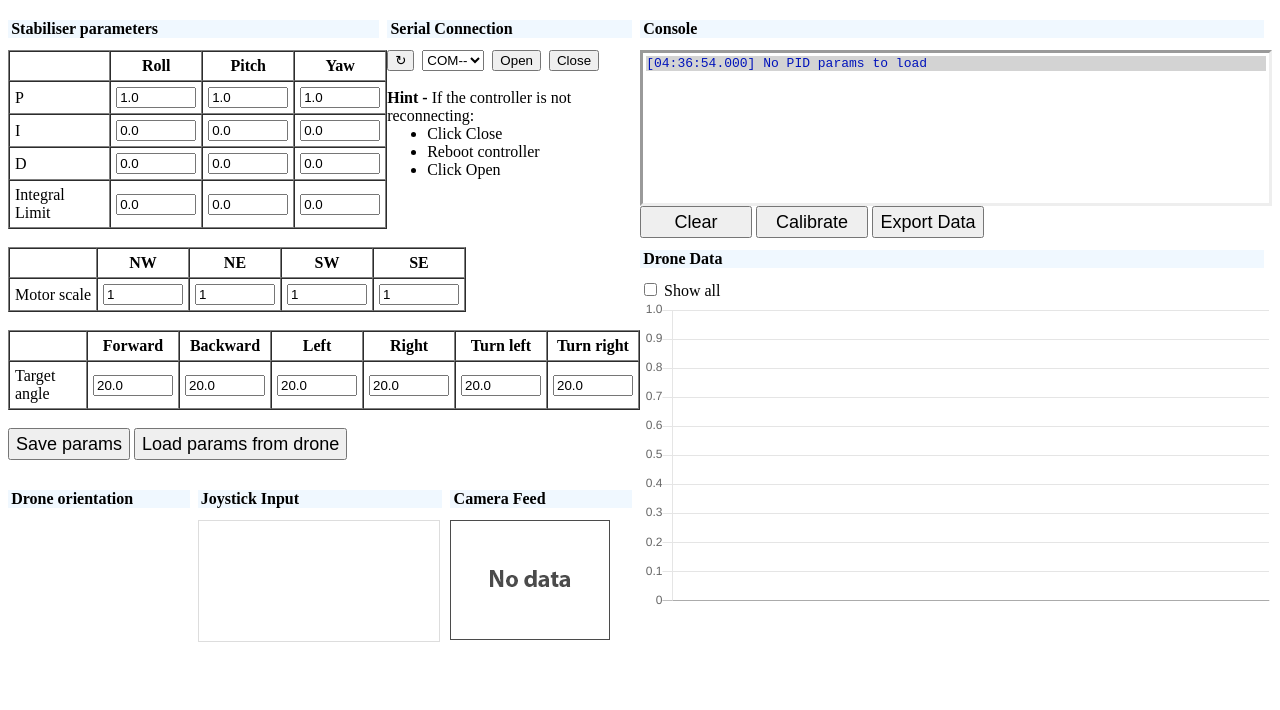
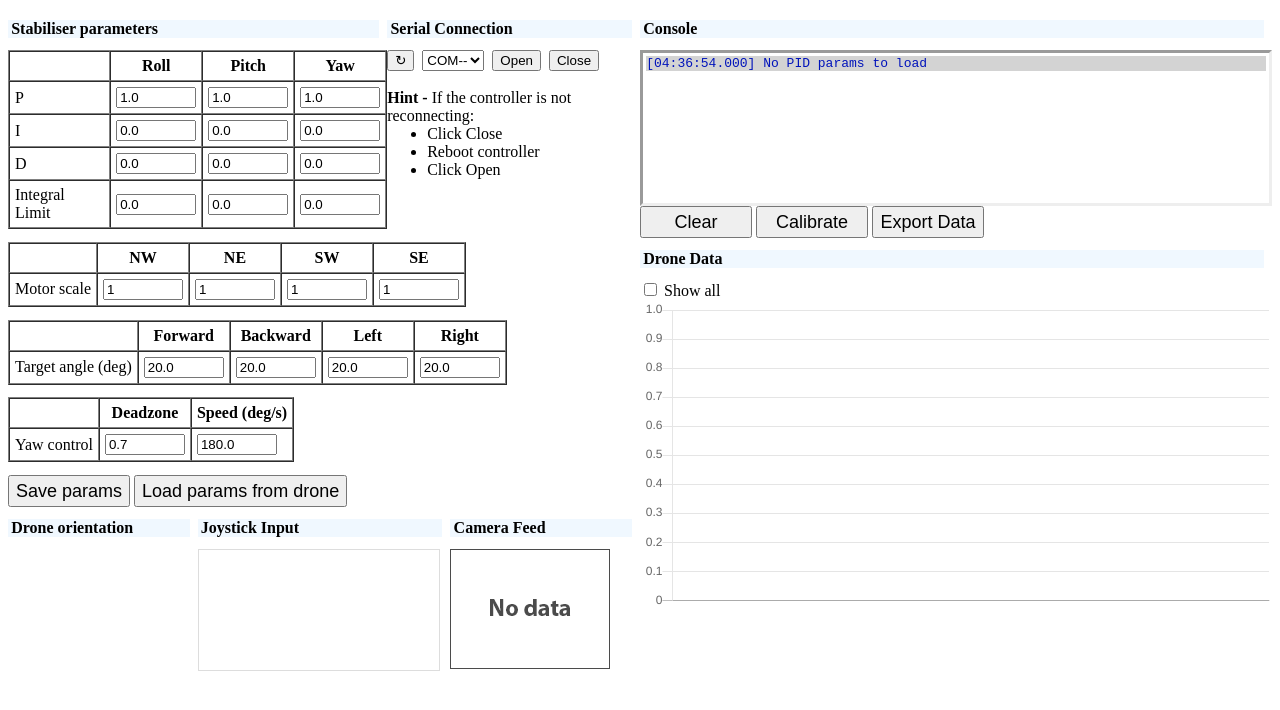
Before and after one commit to Lachlanric/modelviewer, a website: page public/index.html in a window 1280 px wide. Drawn offline with nearby package versions, Linux system fonts and the light colour scheme; some packages are replaced by stand-ins of ours; no server answers; a script that the page names is missing.

Commit message:
Added yaw params

```diff
--- a/public/index.html
+++ b/public/index.html
@@ -56,6 +56,9 @@
     input[type="number"] {
       width: 5rem;
     }
+    .param-table {
+      margin-bottom: 0.8rem;
+    }
   </style>
 </head>
 <body>
@@ -69,7 +72,7 @@
         <div class="section-60">
           <h4 class="heading">Stabiliser parameters</h4>
 
-          <table border="1" cellpadding="5" cellspacing="0">
+          <table border="1" cellpadding="5" cellspacing="0" class="param-table">
             <thead>
               <tr>
                 <th></th>
@@ -132,9 +135,7 @@
 
       <!-- <h4 class="heading">Adjustments</h4> -->
 
-      <br />
-
-      <table border="1" cellpadding="5" cellspacing="0">
+      <table border="1" cellpadding="5" cellspacing="0" class="param-table">
         <thead>
           <tr>
             <th></th>
@@ -155,11 +156,9 @@
         </tbody>
       </table>
 
-      <br />
-
       <!-- <h4 class="heading">Direction target angles</h4> -->
 
-      <table border="1" cellpadding="5" cellspacing="0">
+      <table border="1" cellpadding="5" cellspacing="0" class="param-table">
         <thead>
           <tr>
             <th></th>
@@ -167,29 +166,45 @@
             <th>Backward</th>
             <th>Left</th>
             <th>Right</th>
-            <th>Turn left</th>
-            <th>Turn right</th>
           </tr>
         </thead>
         <tbody>
           <tr>
-            <td>Target angle</td>
+            <td>Target angle (deg)</td>
             <td><input type="number" step="1.0" id="forward_angle" name="forward_angle" value="20.0" /></td>
             <td><input type="number" step="1.0" id="backward_angle" name="backward_angle" value="20.0" /></td>
             <td><input type="number" step="1.0" id="left_angle" name="left_angle" value="20.0" /></td>
             <td><input type="number" step="1.0" id="right_angle" name="right_angle" value="20.0" /></td>
-            <td><input type="number" step="1.0" id="turn_left_angle" name="turn_left_angle" value="20.0" /></td>
-            <td><input type="number" step="1.0" id="turn_right_angle" name="turn_right_angle" value="20.0" /></td>
           </tr>
         </tbody>
       </table>
 
-      <br />
+      <table border="1" cellpadding="5" cellspacing="0" class="param-table">
+        <thead>
+          <tr>
+            <th></th>
+            <th>Deadzone</th>
+            <th>Speed (deg/s)</th>
+          </tr>
+        </thead>
+        <tbody>
+          <tr>
+            <td>Yaw control</td>
+            <td><input type="number" step="1.0" id="yaw_deadzone" name="yaw_deadzone" value="0.7" /></td>
+            <td><input type="number" step="1.0" id="yaw_speed" name="yaw_speed" value="180.0" /></td>
+          </tr>
+        </tbody>
+      </table>
+
+      <tbody>
+        <tr>
+          <td></td>
+        </tr>
+      </tbody>
 
       <button class="action-button" id="update_pid">Save params</button>
       <button class="action-button" id="obtain_pid">Load params from drone</button>
 
-      <br />
       <br />
 
       <div style="display: flex">
@@ -346,8 +361,8 @@
     document.getElementById("backward_angle").value = pid_params[17];
     document.getElementById("left_angle").value = pid_params[18];
     document.getElementById("right_angle").value = pid_params[19];
-    document.getElementById("turn_left_angle").value = pid_params[20];
-    document.getElementById("turn_right_angle").value = pid_params[21];
+    document.getElementById("yaw_deadzone").value = pid_params[20];
+    document.getElementById("yaw_speed").value = pid_params[21];
   }
 
   // Joystick viz
@@ -413,8 +428,9 @@
       document.getElementById("backward_angle").value,
       document.getElementById("left_angle").value,
       document.getElementById("right_angle").value,
-      document.getElementById("turn_left_angle").value,
-      document.getElementById("turn_right_angle").value,
+
+      document.getElementById("yaw_deadzone").value,
+      document.getElementById("yaw_speed").value,
     ];
     localStorage.setItem("pid_params", JSON.stringify(pid_params));
     console_log("web", "Saved PID params to local storage: " + pid_params);
```
